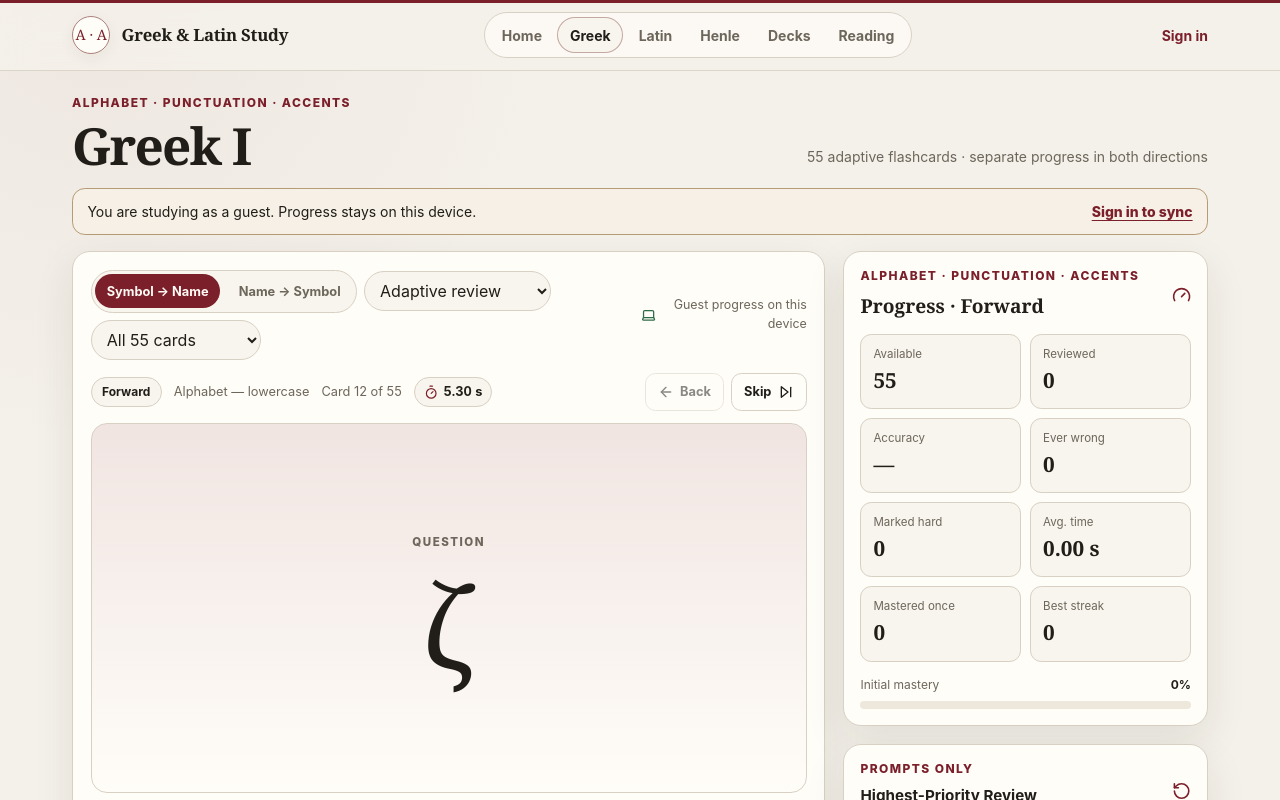
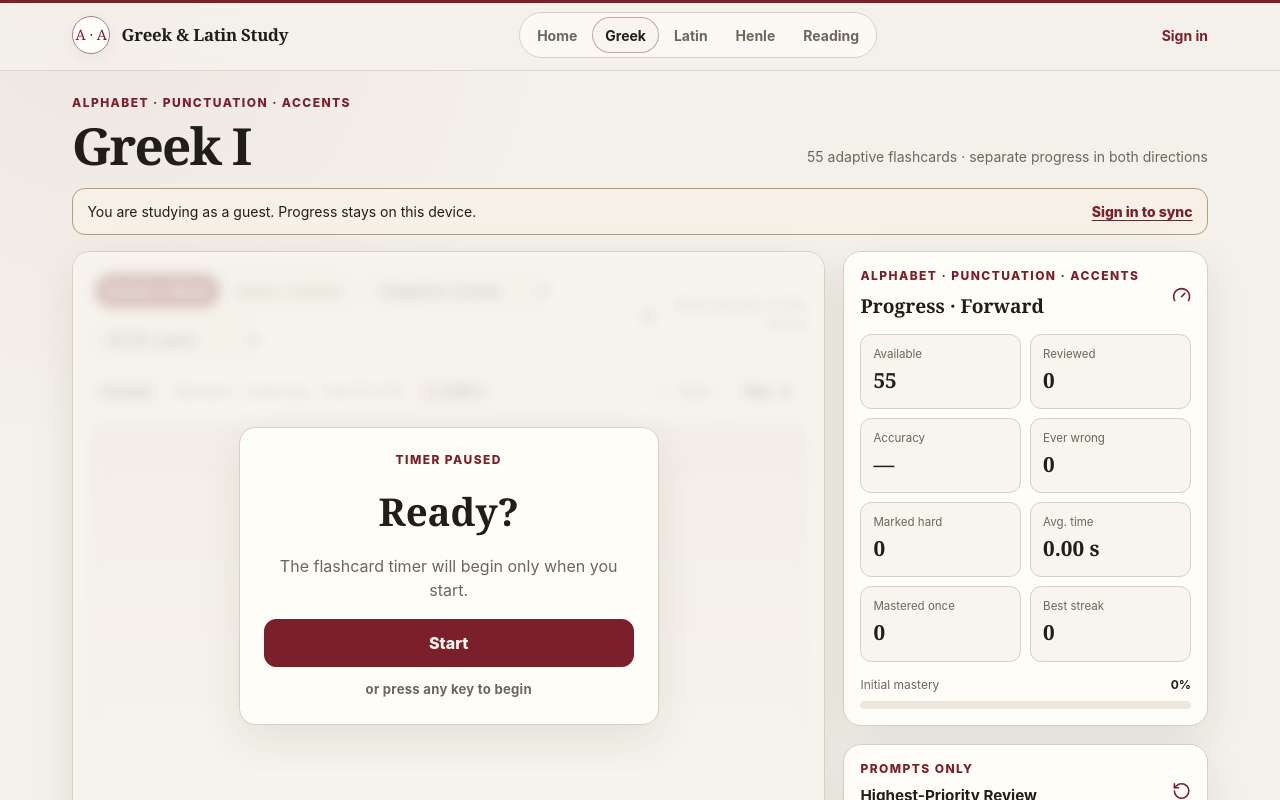
Before and after one commit to coltonkirby01/greek-latin-study, a React (Vite) app: page /greek in a window 1280 px wide. Shown: the top 800 px of the page. Built offline with nearby package versions, Linux system fonts and the light colour scheme; no server answers.

Commit message:
Reconcile frontend study improvements with latest main

```diff
--- a/src/app.tsx
+++ b/src/app.tsx
@@ -6,7 +6,6 @@ const HomePage = lazy(async () => ({ default: (await import("./pages/home-page")
 const GreekPage = lazy(async () => ({ default: (await import("./pages/greek-page")).GreekPage }));
 const LatinPage = lazy(async () => ({ default: (await import("./pages/latin-page")).LatinPage }));
 const HenlePage = lazy(async () => ({ default: (await import("./pages/henle-page")).HenlePage }));
-const DeckLibraryPage = lazy(async () => ({ default: (await import("./pages/deck-library-page")).DeckLibraryPage }));
 const DynamicDeckPage = lazy(async () => ({ default: (await import("./pages/dynamic-deck-page")).DynamicDeckPage }));
 const ReadingPage = lazy(async () => ({ default: (await import("./pages/reading-page")).ReadingPage }));
 const AccountPage = lazy(async () => ({ default: (await import("./pages/account-page")).AccountPage }));
@@ -26,7 +25,6 @@ export function App() {
           <Route path="greek" element={<GreekPage />} />
           <Route path="latin" element={<LatinPage />} />
           <Route path="henle" element={<HenlePage />} />
-          <Route path="decks" element={<DeckLibraryPage />} />
           <Route path="decks/:slug" element={<DynamicDeckPage />} />
           <Route path="reading" element={<ReadingPage />} />
           <Route path="account" element={<AccountPage />} />
--- a/src/components/site-layout.tsx
+++ b/src/components/site-layout.tsx
@@ -2,5 +2,5 @@ import { BookOpenText, Menu, X } from "lucide-react";
 import { useState } from "react";
 import { Link, NavLink, Outlet } from "react-router-dom";
 import { useAuth } from "../features/auth/auth-context";
-const links = [["Home", "/"], ["Greek", "/greek"], ["Latin", "/latin"], ["Henle", "/henle"], ["Decks", "/decks"], ["Reading", "/reading"]] as const;
+const links = [["Home", "/"], ["Greek", "/greek"], ["Latin", "/latin"], ["Henle", "/henle"], ["Reading", "/reading"]] as const;
 export function SiteLayout() { const { user, isAdmin } = useAuth(), [open, setOpen] = useState(false); return <><header className="site-header"><div className="site-header-inner"><Link className="wordmark" to="/" onClick={() => setOpen(false)}><span>Α · A</span><strong>Greek &amp; Latin Study</strong></Link><button type="button" className="mobile-menu-button" aria-label={open ? "Close navigation" : "Open navigation"} aria-expanded={open} onClick={() => setOpen((value) => !value)}>{open ? <X /> : <Menu />}</button><nav className={`main-nav ${open ? "is-open" : ""}`}>{links.map(([label, href]) => <NavLink key={href} to={href} end={href === "/"} onClick={() => setOpen(false)}>{label}</NavLink>)}{isAdmin && <NavLink to="/admin">Admin</NavLink>}</nav><NavLink className="identity-link" to="/account">{user ? user.email ?? "Account" : "Sign in"}</NavLink></div></header><Outlet /><footer className="site-footer"><Link className="footer-mark" to="/"><BookOpenText /> Greek &amp; Latin Study</Link><span>Active recall · adaptive review · reading aloud</span></footer></>; }
--- /dev/null
+++ b/src/features/study/study-gate.css
@@ -0,0 +1,58 @@
+.study-panel {
+  position: relative;
+}
+
+.study-start-gate {
+  position: absolute;
+  inset: 0;
+  z-index: 20;
+  display: grid;
+  place-items: center;
+  padding: 1rem;
+  border-radius: inherit;
+  background: color-mix(in srgb, var(--background) 78%, transparent);
+  backdrop-filter: blur(6px);
+}
+
+.study-start-card {
+  width: min(420px, 100%);
+  padding: 1.5rem;
+  display: grid;
+  gap: 0.85rem;
+  text-align: center;
+  border: 1px solid var(--border);
+  border-radius: 1rem;
+  background: var(--panel);
+  box-shadow: var(--panel-shadow);
+}
+
+.study-start-card h2,
+.study-start-card p {
+  margin: 0;
+}
+
+.study-start-card h2 {
+  font-family: var(--font-serif);
+  font-size: clamp(1.8rem, 4vw, 2.4rem);
+  font-weight: 650;
+}
+
+.study-start-card > p:not(.eyebrow),
+.study-start-card > span {
+  color: var(--ink-soft);
+}
+
+.study-start-button {
+  min-height: 48px;
+  margin-top: 0.2rem;
+  border-radius: 0.75rem;
+  background: var(--burgundy);
+  color: var(--primary-foreground);
+  font-weight: 800;
+}
+
+.study-start-card > span {
+  font-size: 0.82rem;
+  font-weight: 700;
+  letter-spacing: 0.02em;
+}
--- a/src/features/study/study-session.tsx
+++ b/src/features/study/study-session.tsx
@@ -4,6 +4,7 @@ import { useCallback, useEffect, useMemo, useRef, useState } from "react";
 import { useAuth } from "../auth/auth-context";
 import { createEnvelope, createModeState, directionalCopy, ensureCurrentCard, formatResponseTime, highestPriorityCards, pickNextCard, presentCard, priorityReason, reviewAndAdvance, skipAndAdvance, studyStats } from "./engine";
 import { deleteReviewEvent, loadProgressEnvelope, saveProgressEnvelope, upsertReviewEvent } from "./progress-repository";
+import "./study-gate.css";
 import type { DeckDefinition, DeckProgressEnvelope, DirectionalCardCopy, ReviewDifficulty, ReviewResult, ReviewTransaction, SelectionMode, StudyCard, StudyDirection, StudyModeState } from "./types";
 import { useResponseTimer } from "./use-response-timer";
 
@@ -19,6 +20,7 @@ export function StudySession({ deck, cards = deck.cards, studyKey, direction, on
   const [capturedTimeMs, setCapturedTimeMs] = useState<number | null>(null), [lastTransaction, setLastTransaction] = useState<ReviewTransaction | null>(null), [editingTransaction, setEditingTransaction] = useState<ReviewTransaction | null>(null);
   const [syncStatus, setSyncStatus] = useState<SyncStatus>("loading"), [notice, setNotice] = useState<string | null>(null);
   const [backtracking, setBacktracking] = useState(false);
+  const [startGateOpen, setStartGateOpen] = useState(true);
   const lastStudyKey = useRef(studyKey);
 
   const saveMode = useCallback(async (nextMode: StudyModeState, options?: { review?: ReviewTransaction; deleteReviewId?: string }) => {
@@ -38,18 +40,18 @@ export function StudySession({ deck, cards = deck.cards, studyKey, direction, on
     if (!envelope) return; const existing = envelope.modes[studyKey] ?? createModeState(deck.id, studyKey, deck.cards.length, deck.staged); let ready = existing;
     if (!cards.some((card) => card.id === existing.currentCardId)) { const selected = pickNextCard(cards, existing, selectionMode, { staged: deck.staged }); if (selected) ready = presentCard(existing, selected); }
     if (ready !== existing || !envelope.modes[studyKey]) void saveMode(ready);
-    if (lastStudyKey.current !== studyKey) { lastStudyKey.current = studyKey; setLastTransaction(null); setEditingTransaction(null); setRevealed(false); setResult(null); setDifficulty(null); setCapturedTimeMs(null); }
+    if (lastStudyKey.current !== studyKey) { lastStudyKey.current = studyKey; setLastTransaction(null); setEditingTransaction(null); setRevealed(false); setResult(null); setDifficulty(null); setCapturedTimeMs(null); setStartGateOpen(true); }
     // eslint-disable-next-line react-hooks/exhaustive-deps
   }, [studyKey, cardSignature]);
 
   const modeState = envelope?.modes[studyKey] ?? null, current = modeState ? cards.find((card) => card.id === modeState.currentCardId) ?? null : null;
-  const timer = useResponseTimer(current && modeState ? `${studyKey}:${current.id}:${modeState.cards[current.id]?.lastPresentedAt ?? 0}` : null, Boolean(current && modeState && !revealed && !editingTransaction));
+  const timer = useResponseTimer(current && modeState ? `${studyKey}:${current.id}:${modeState.cards[current.id]?.lastPresentedAt ?? 0}` : null, Boolean(current && modeState && !revealed && !editingTransaction && !startGateOpen));
   const stats = useMemo(() => modeState ? studyStats(cards, modeState) : null, [cards, modeState]);
   const priority = useMemo(() => modeState ? highestPriorityCards(cards, modeState, deck.staged, 5) : [], [cards, deck.staged, modeState]);
   const copy = current ? directionalCopy(current, direction) : null;
 
   function resetUi() { setRevealed(false); setBacktracking(false); setResult(null); setDifficulty(null); setCapturedTimeMs(null); setEditingTransaction(null); }
-  function reveal() { if (!current || revealed || editingTransaction) return; setBacktracking(false); setCapturedTimeMs(timer.capture()); setRevealed(true); }
+  function reveal() { if (!current || revealed || editingTransaction || startGateOpen) return; setBacktracking(false); setCapturedTimeMs(timer.capture()); setRevealed(true); }
   function changeOrder(next: SelectionMode) { setSelectionMode(next); if (!modeState || !current) return; const selected = pickNextCard(cards, modeState, next, { excludeCardId: current.id, staged: deck.staged }); if (selected) { resetUi(); void saveMode(presentCard(modeState, selected)); } }
   function skip() { if (!modeState || editingTransaction) return; resetUi(); void saveMode(skipAndAdvance(modeState, cards, selectionMode, deck.staged)); }
   function back() { if (!lastTransaction || !modeState) return; const transaction = lastTransaction; setLastTransaction(null); setEditingTransaction(transaction); setResult(transaction.result); setDifficulty(transaction.difficulty); setCapturedTimeMs(transaction.responseTimeMs); setBacktracking(true); setRevealed(false); void saveMode(transaction.beforeState, { deleteReviewId: transaction.reviewId }); requestAnimationFrame(() => requestAnimationFrame(() => setRevealed(true))); setNotice("Previous grade undone. Choose the corrected result and save it."); }
@@ -61,7 +63,21 @@ export function StudySession({ deck, cards = deck.cards, studyKey, direction, on
   }
 
   useEffect(() => {
-    function keydown(event: KeyboardEvent) { const target = event.target as HTMLElement | null; if (target?.closest("input, textarea, select, [contenteditable='true'], [role='textbox'], [role='listbox']")) return; if (event.key === " " && !revealed) { event.preventDefault(); reveal(); return; } if (!revealed) return; if (event.key === "1") setResult("right"); else if (event.key === "2") setResult("wrong"); else if (event.key === "3") setDifficulty("easy"); else if (event.key === "4") setDifficulty("medium"); else if (event.key === "5") setDifficulty("hard"); else if (event.key === "Enter" && result && difficulty) { event.preventDefault(); saveNext(); } }
+    function requireRestart() { if (!revealed && !editingTransaction) setStartGateOpen(true); }
+    function visibility() { if (document.visibilityState === "hidden") requireRestart(); }
+    window.addEventListener("blur", requireRestart); document.addEventListener("visibilitychange", visibility);
+    return () => { window.removeEventListener("blur", requireRestart); document.removeEventListener("visibilitychange", visibility); };
+  }, [editingTransaction, revealed]);
+
+  useEffect(() => {
+    function keydown(event: KeyboardEvent) {
+      const target = event.target as HTMLElement | null;
+      if (startGateOpen) { event.preventDefault(); setStartGateOpen(false); return; }
+      if (target?.closest("input, textarea, select, [contenteditable='true'], [role='textbox'], [role='listbox']")) return;
+      if (event.key === " " && !revealed) { event.preventDefault(); reveal(); return; }
+      if (!revealed) return;
+      if (event.key === "1") setResult("right"); else if (event.key === "2") setResult("wrong"); else if (event.key === "3") setDifficulty("easy"); else if (event.key === "4") setDifficulty("medium"); else if (event.key === "5") setDifficulty("hard"); else if (event.key === "Enter" && result && difficulty) { event.preventDefault(); saveNext(); }
+    }
     window.addEventListener("keydown", keydown); return () => window.removeEventListener("keydown", keydown);
   });
 
@@ -71,6 +87,7 @@ export function StudySession({ deck, cards = deck.cards, studyKey, direction, on
   return (
     <div className="study-grid" data-testid="study-session" data-study-key={studyKey}>
       <section className="study-panel panel-surface" aria-label={`${deck.title} study card`}>
+        {startGateOpen && !revealed && !editingTransaction && <div className="study-start-gate" role="dialog" aria-modal="true" aria-label="Start flashcard timing"><div className="study-start-card"><p className="eyebrow">Timer paused</p><h2>Ready?</h2><p>The flashcard timer will begin only when you start.</p><button type="button" className="primary-button study-start-button" onClick={() => setStartGateOpen(false)}>Start</button><span>or press any key to begin</span></div></div>}
         <div className="study-toolbar session-toolbar">
           <div className="toolbar-control-group">
             {deck.supportsReverse && onDirectionChange && <div className="segmented-control" aria-label="Study direction">{(["forward", "reverse"] as StudyDirection[]).map((value) => <button key={value} type="button" aria-pressed={direction === value} onClick={() => onDirectionChange(value)}>{directionLabels[value]}</button>)}</div>}
--- a/src/features/study/use-response-timer.ts
+++ b/src/features/study/use-response-timer.ts
@@ -7,17 +7,55 @@ export function useResponseTimer(timerKey: string | null, active: boolean) {
   const activeRef = useRef(active);
 
   const value = useCallback(() => readTimer(ledger.current, performance.now()), []);
-  const pause = useCallback(() => { ledger.current = pauseTimer(ledger.current, performance.now()); setElapsedMs(ledger.current.accumulatedMs); }, []);
-  const resume = useCallback(() => { if (activeRef.current && document.visibilityState === "visible" && document.hasFocus()) ledger.current = resumeTimer(ledger.current, performance.now()); }, []);
+  const pause = useCallback(() => {
+    ledger.current = pauseTimer(ledger.current, performance.now());
+    setElapsedMs(ledger.current.accumulatedMs);
+  }, []);
+  const resume = useCallback(() => {
+    if (activeRef.current && document.visibilityState === "visible" && document.hasFocus()) {
+      ledger.current = resumeTimer(ledger.current, performance.now());
+    }
+  }, []);
 
-  useEffect(() => { ledger.current = blankTimerLedger(); setElapsedMs(0); activeRef.current = active; if (active && document.visibilityState === "visible") ledger.current = resumeTimer(ledger.current, performance.now()); }, [timerKey]);
-  useEffect(() => { activeRef.current = active; if (active) resume(); else pause(); }, [active, pause, resume]);
   useEffect(() => {
-    const visibility = () => document.visibilityState === "hidden" ? pause() : resume();
-    window.addEventListener("blur", pause); window.addEventListener("focus", resume); document.addEventListener("visibilitychange", visibility);
-    return () => { window.removeEventListener("blur", pause); window.removeEventListener("focus", resume); document.removeEventListener("visibilitychange", visibility); };
-  }, [pause, resume]);
-  useEffect(() => { if (!active) return; const interval = window.setInterval(() => setElapsedMs(value()), 10); return () => window.clearInterval(interval); }, [active, value]);
-  const capture = useCallback(() => { const result = value(); pause(); setElapsedMs(result); return result; }, [pause, value]);
+    ledger.current = blankTimerLedger();
+    setElapsedMs(0);
+    activeRef.current = active;
+    if (active && document.visibilityState === "visible" && document.hasFocus()) {
+      ledger.current = resumeTimer(ledger.current, performance.now());
+    }
+  }, [timerKey]);
+
+  useEffect(() => {
+    activeRef.current = active;
+    if (active) resume();
+    else pause();
+  }, [active, pause, resume]);
+
+  useEffect(() => {
+    const visibility = () => {
+      if (document.visibilityState === "hidden") pause();
+    };
+    window.addEventListener("blur", pause);
+    document.addEventListener("visibilitychange", visibility);
+    return () => {
+      window.removeEventListener("blur", pause);
+      document.removeEventListener("visibilitychange", visibility);
+    };
+  }, [pause]);
+
+  useEffect(() => {
+    if (!active) return;
+    const interval = window.setInterval(() => setElapsedMs(value()), 10);
+    return () => window.clearInterval(interval);
+  }, [active, value]);
+
+  const capture = useCallback(() => {
+    const result = value();
+    pause();
+    setElapsedMs(result);
+    return result;
+  }, [pause, value]);
+
   return { elapsedMs, capture };
 }
```
Also changed, not shown: src/pages/deck-library-page.tsx (deleted, +0 -7 lines), 1 other file (tests, documents, lock files or other folders).
